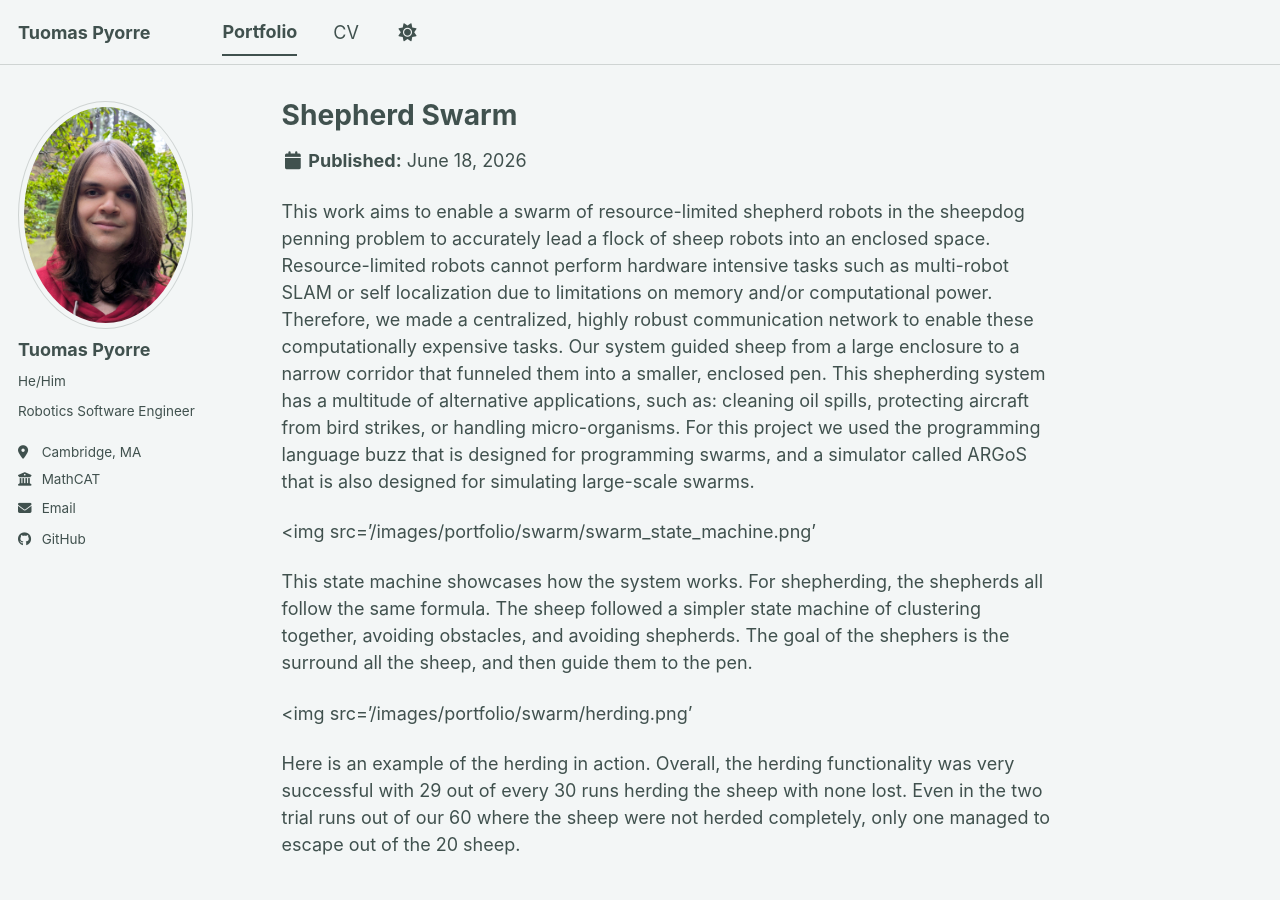
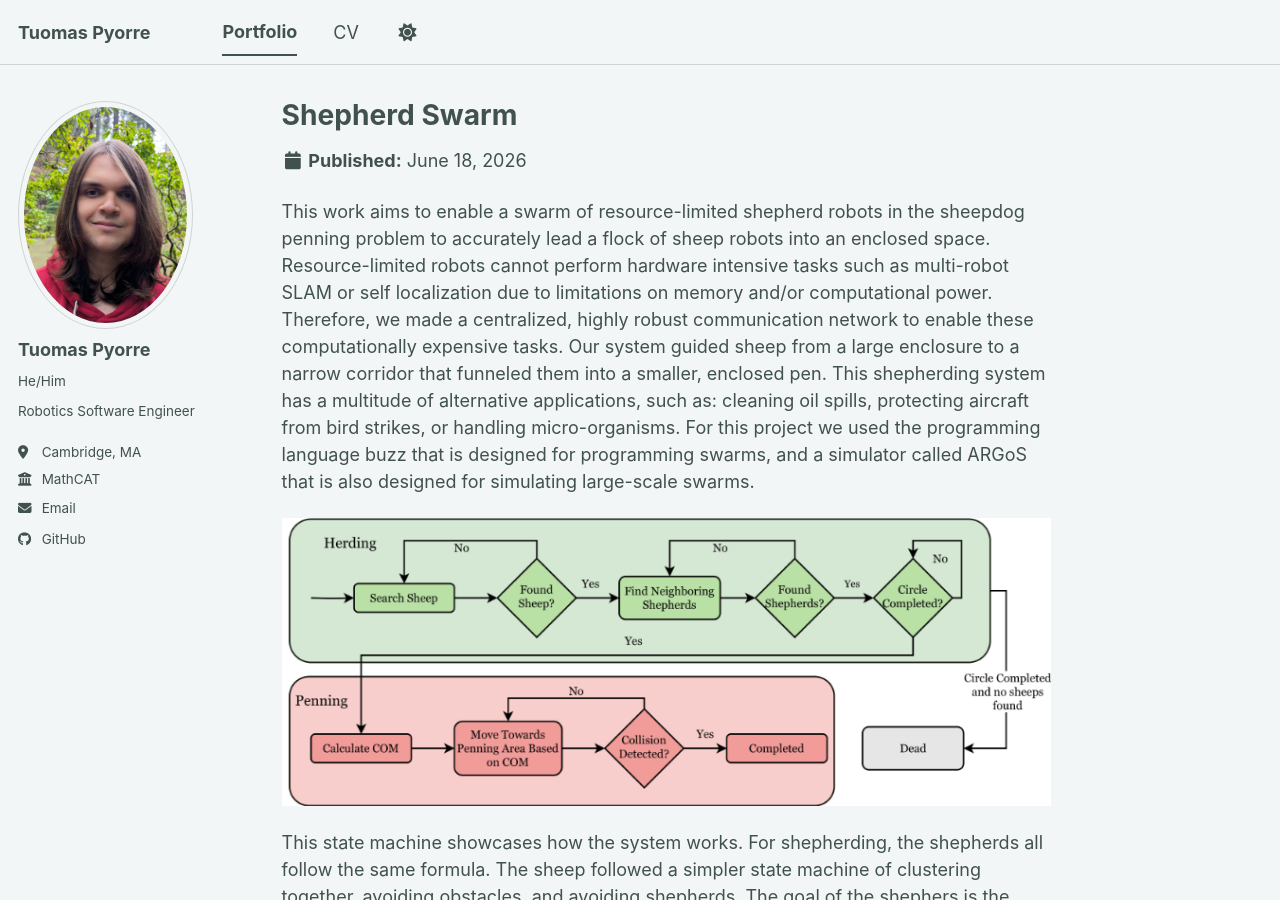
Before and after one commit to ttpyorre/ttpyorre.github.io, a Jekyll site: the page built from _portfolio/05-shepherd_swarm.md, in a window 1280 px wide and 900 px high. Built offline with Jekyll 4.4.1, drawn with Linux system fonts in a browser that asks for light colours; a script bundle is joined from its source files by our own code; library files that are not in the unit come from our copies.

Commit message:
fix swarm and romio juliet pictures

```diff
--- a/_portfolio/05-shepherd_swarm.md
+++ b/_portfolio/05-shepherd_swarm.md
@@ -6,10 +6,10 @@ collection: portfolio
 
 This work aims to enable a swarm of resource-limited shepherd robots in the sheepdog penning problem to accurately lead a flock of sheep robots into an enclosed space. Resource-limited robots cannot perform hardware intensive tasks such as multi-robot SLAM or self localization due to limitations on memory and/or computational power. Therefore, we made a centralized, highly robust communication network to enable these computationally expensive tasks. Our system guided sheep from a large enclosure to a narrow corridor that funneled them into a smaller, enclosed pen. This shepherding system has a multitude of alternative applications, such as: cleaning oil spills, protecting aircraft from bird strikes, or handling micro-organisms. For this project we used the programming language buzz that is designed for programming swarms, and a simulator called ARGoS that is also designed for simulating large-scale swarms.
 
-<img src='/images/portfolio/swarm/swarm_state_machine.png'
+<img src='/images/portfolio/swarm/swarm_state_machine.png'>
 
 This state machine showcases how the system works. For shepherding, the shepherds all follow the same formula. The sheep followed a simpler state machine of clustering together, avoiding obstacles, and avoiding shepherds. The goal of the shephers is the surround all the sheep, and then guide them to the pen.
 
-<img src='/images/portfolio/swarm/herding.png'
+<img src='/images/portfolio/swarm/herding.png'>
 
 Here is an example of the herding in action. Overall, the herding functionality was very successful with 29 out of every 30 runs herding the sheep with none lost. Even in the two trial runs out of our 60 where the sheep were not herded completely, only one managed to escape out of the 20 sheep.
```
Also changed, not shown: _portfolio/06-romio_and_julibot.md (+2 -2 lines).
